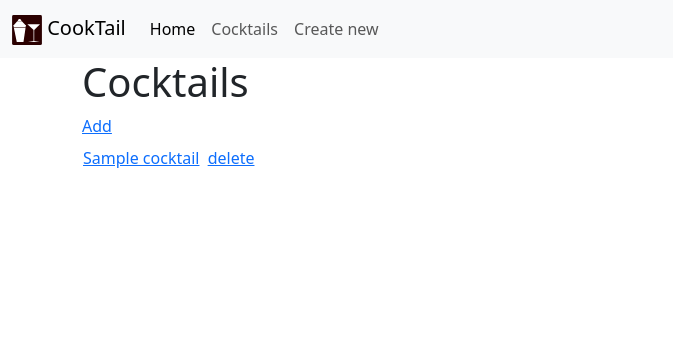
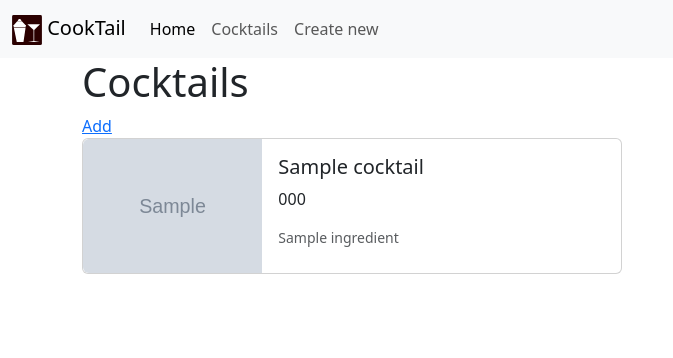
Before and after one commit to YuryLobkov/cooktail, a Django app: page /drinks/cocktails/ in a window 1280 px wide. Shown: the top 358 px of the page, without its empty margins (0-673 px from the left). Run offline with Django 4.2, Linux system fonts and the light colour scheme; tables that the repository leaves empty hold one stand-in row (values such as "Sample post"); grey boxes marked "Sample" are stand-in pictures.

Commit message:
bootstrap cards in list view

```diff
--- a/drinks/templates/drinks/cocktail_list.html
+++ b/drinks/templates/drinks/cocktail_list.html
@@ -7,7 +7,28 @@
         <a href="{% url 'drinks:add_cocktail' %}"> Add</a><br>
     </div>
     <div>
-        <table>
+        {% for cocktail in cocktail_list %}
+            <div class="card mb-3" style="max-width: 540px;">
+                <div class="row g-0">
+                <div class="col-md-4">
+                    <img src="{{ cocktail.image.url }}" class="img-fluid rounded-start" alt="image is drunk">
+                </div>
+                <div class="col-md-8">
+                    <div class="card-body">
+                    <h5 class="card-title">{{cocktail.name}}</h5>
+                    <p class="card-text">{{cocktail.recepie}}</p>
+                    <p class="card-text"><small class="text-muted">
+                        {% for ingredient in cocktail.main_ingredients.all %}
+                            {{ingredient}}
+                        {% endfor %}
+                    </small></p>
+                    </div>
+                </div>
+                </div>
+            </div>
+        {% endfor %}
+        <!-- Old list view -->
+        <!-- <table>
 
             {% for cocktail in cocktail_list %}
             <tr>
@@ -16,7 +37,7 @@
                 <td><a href='/drinks/remove_cocktail/{{cocktail.id}}'>delete</a></td>
             </tr>
             {% endfor %}
-        </table>
+        </table> -->
     </div>
 </div>
 {%endblock%}
```
